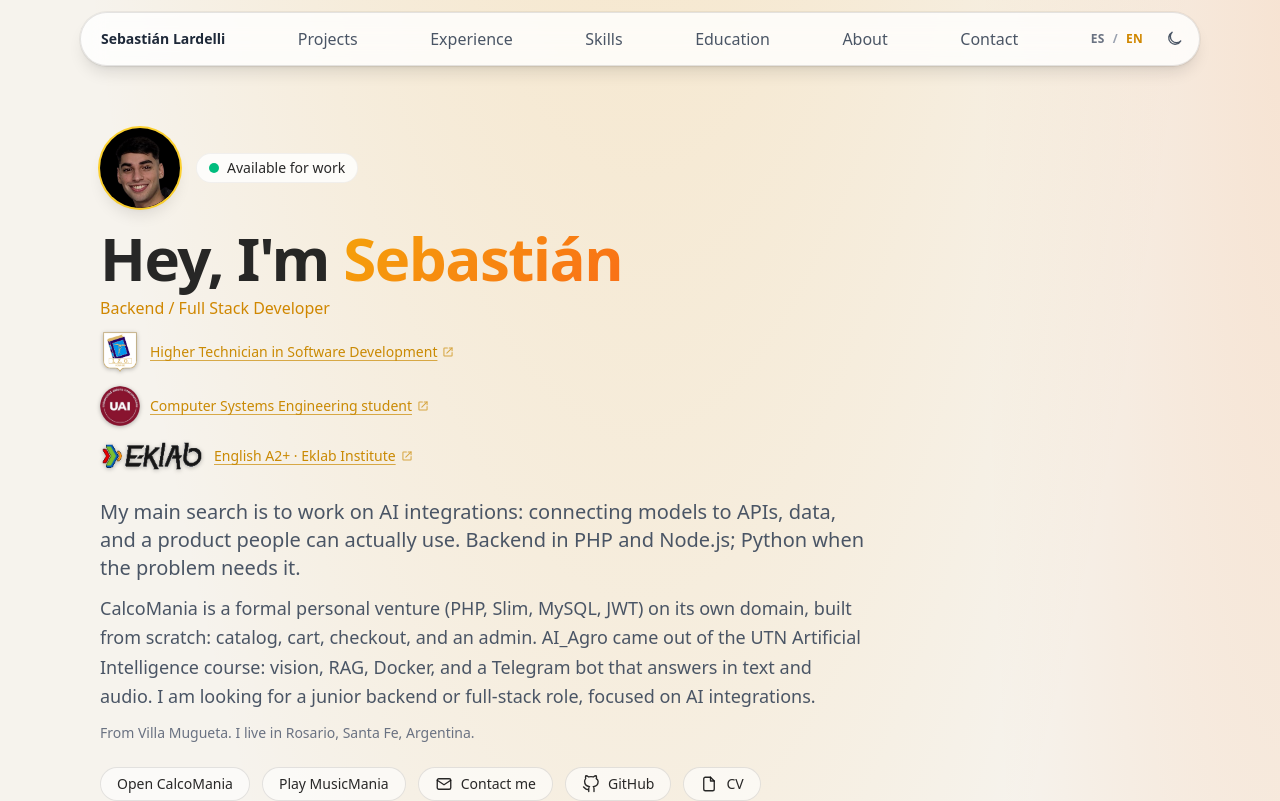
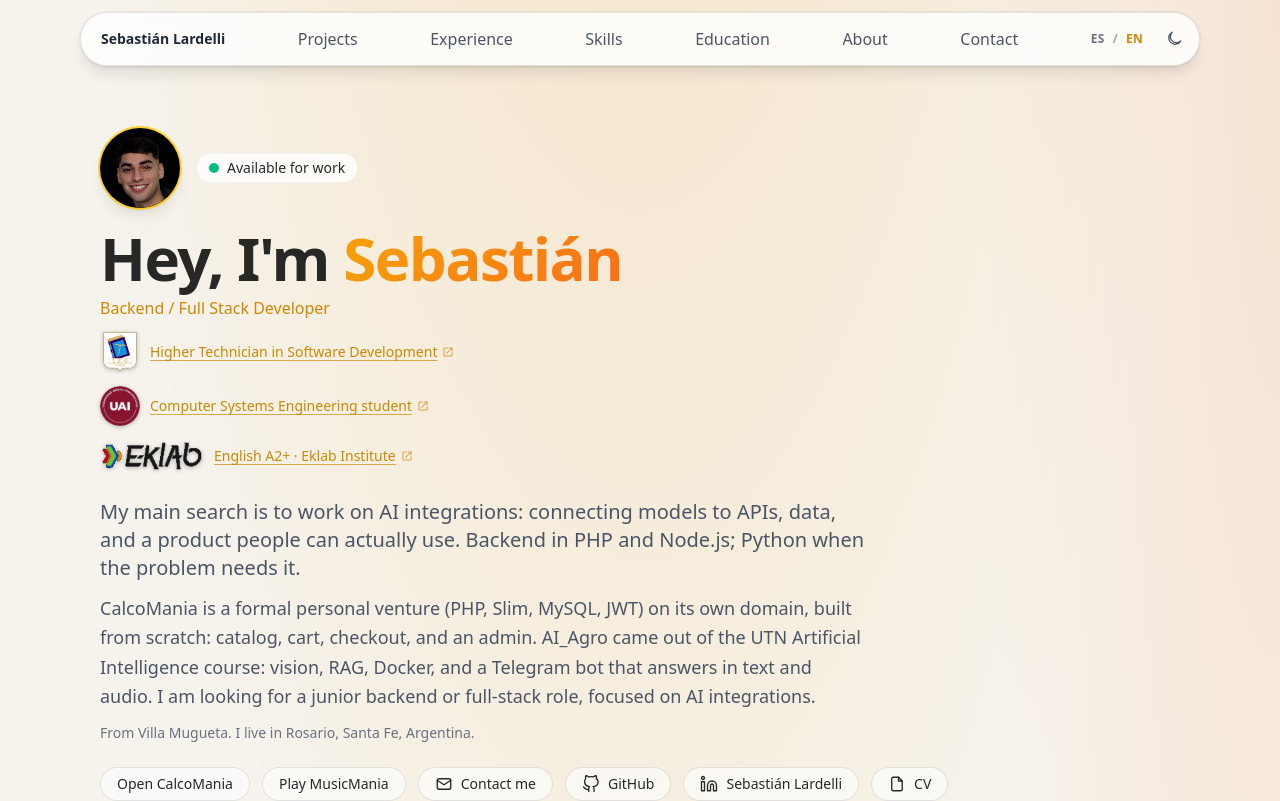
Before and after one commit to SebaLardelli/Portfolio, a React (Vite) app: page / in a window 1280 px wide. Shown: the top 801 px of the page. Built offline with nearby package versions, Linux system fonts and the light colour scheme.

Commit message:
cv local para descargar e imprimir desde la web

```diff
--- a/src/components/Contact.tsx
+++ b/src/components/Contact.tsx
@@ -1,5 +1,5 @@
 import { useI18n } from "../i18n/LanguageContext";
-import { FileIcon, MailIcon, PhoneIcon } from "./icons";
+import { FileIcon, LinkedinIcon, MailIcon, PhoneIcon } from "./icons";
 import { Section } from "./Section";
 
 export function Contact() {
@@ -25,6 +25,12 @@ export function Contact() {
       href: profile.cv,
       icon: <FileIcon className="size-6" />,
     },
+    {
+      label: t.ui.contactLinkedin,
+      value: profile.name,
+      href: profile.linkedin,
+      icon: <LinkedinIcon className="size-6" />,
+    },
   ];
 
   return (
@@ -32,7 +38,7 @@ export function Contact() {
       <p className="mb-6 text-pretty text-gray-600 dark:text-gray-300">
         {t.ui.contactIntro}
       </p>
-      <ul className="grid gap-3 xl:grid-cols-3">
+      <ul className="grid gap-3 sm:grid-cols-2 xl:grid-cols-4">
         {contacts.map((item) => (
           <li key={item.label}>
             <a
--- a/src/components/Hero.tsx
+++ b/src/components/Hero.tsx
@@ -1,5 +1,5 @@
 import { useI18n } from "../i18n/LanguageContext";
-import { FileIcon, GithubIcon, MailIcon } from "./icons";
+import { FileIcon, GithubIcon, LinkedinIcon, MailIcon } from "./icons";
 import { AvailabilityBadge, CredentialLink, SocialPill } from "./Pills";
 
 export function Hero() {
@@ -62,6 +62,9 @@ export function Hero() {
         <SocialPill href={profile.github}>
           <GithubIcon /> GitHub
         </SocialPill>
+        <SocialPill href={profile.linkedin}>
+          <LinkedinIcon /> {profile.name}
+        </SocialPill>
         <SocialPill href={profile.cv}>
           <FileIcon /> CV
         </SocialPill>
--- a/src/data/profile.ts
+++ b/src/data/profile.ts
@@ -39,6 +39,7 @@ export const profile = {
   email: "sebalardelli@gmail.com",
   phone: "+54 3464 440119",
   github: "https://github.com/SebaLardelli",
+  linkedin: "https://www.linkedin.com/in/sebasti%C3%A1n-lardelli/",
   cv: "#cv",
   image: publicUrl("/sebastian-lardelli.png"),
   musicmania: "https://sebalardelli.github.io/MusicMania/",
@@ -83,16 +84,16 @@ export const experience: ExperienceItem[] = [
     ],
   },
   {
-    title: "APIs REST con Node.js y TypeScript",
+    title: "APIs REST con stack MERN y TypeScript",
     company: "UAI · Ingeniería en Sistemas Informáticos",
     period: "Ago 2026 — Actualidad",
     current: true,
     description:
-      "Materia Desarrollo y Middleware Web, dentro de la carrera. Estoy pasando a Node el mismo tipo de backend que ya tenía en PHP: recursos con validación, hash de contraseñas y una capa HTTP que no se mezcla con la persistencia.",
+      "Materia Desarrollo y Middleware Web, dentro de la carrera. Estoy aprendiendo el stack MERN con TypeScript: MongoDB, Express, React y Node.js. API REST con validación, autenticación y capas (routes, controllers, models).",
     highlights: [
       "API REST en Express 5 y TypeScript sobre MongoDB / Mongoose, con paginado y filtros.",
-      "Zod en middleware: si el body no cierra, el controller no corre. Registro y login con bcryptjs (el hash no se selecciona en lecturas; mismo 401 si el mail no existe o la password es mala).",
-      "CORS limitado al front local. Git, capas (routes, controllers, models) y un front React de portfolio que consume el health de esa API.",
+      "Validación con Zod en middleware y registro/login con bcryptjs.",
+      "Git, CORS al front local y un front React que consume esa API.",
     ],
   },
 ];
@@ -116,7 +117,7 @@ export const formation: FormationItem[] = [
     period: "Últimos años",
     current: true,
     detail:
-      "Carrera de grado. En Desarrollo y Middleware Web armo APIs REST con Node.js, Express 5, TypeScript, MongoDB, Zod y autenticación: el mismo criterio de capas que ya usaba en PHP.",
+      "Carrera de grado. En Desarrollo y Middleware Web estoy aprendiendo el stack MERN con TypeScript: APIs REST en Express 5, MongoDB, Zod y autenticación.",
   },
   {
     title: "Tecnicatura Superior en Desarrollo de Software",
@@ -348,6 +349,6 @@ export const projects: ProjectItem[] = [
 export const about = [
   "Soy de Villa Mugueta, Santa Fe, y vivo en Rosario: vine a estudiar y estoy acá ahora. Técnico Superior en Desarrollo de Software (Instituto Zona Oeste, 2023–2025) y, ahora, en los últimos años de Ingeniería en Sistemas Informáticos en la UAI. Cursando inglés en Eklab Institute, nivel A2+. Mi búsqueda principal es un rol junior para dedicarme a integraciones con IA, con base de backend o full stack: APIs REST, autenticación, datos y un producto que se pueda explicar de punta a punta.",
   "CalcoMania es mi emprendimiento: un negocio personal formal, montado desde cero, con documentación de análisis y el sistema en producción (Slim, MySQL, JWT, cookies, catálogo, carrito, checkout y panel). AI_Agro es el proyecto del curso de Inteligencia Artificial de la UTN: el productor habla por Telegram y el bot responde con diagnóstico, pronóstico, RAG y audio. En IZO también dejé una app de escritorio en VB.NET (ventas, SQL Server y ticket con ReportViewer) y laboratorios de ruteo estático y dinámico en Kathará. MusicMania está publicado y se juega.",
-  "No arranco por el código. Hago elicitación, especificación de requerimientos, diagramas, mockups y prototipos, y recién ahí implemento. En la UAI, en Desarrollo y Middleware Web, hago el mismo tipo de API con Express, TypeScript y Mongo: Zod en la puerta, bcrypt para las contraseñas, recursos con Mongoose. El JWT de CalcoMania ya está; el de esta materia se arma en Auth II. Me interesa un equipo donde eso se pueda defender en una entrevista, no solo listar en un CV.",
+  "No arranco por el código. Hago elicitación, especificación de requerimientos, diagramas, mockups y prototipos, y recién ahí implemento. En la UAI, en Desarrollo y Middleware Web, estoy aprendiendo el stack MERN con TypeScript: Express, MongoDB, Zod y bcrypt. El JWT de CalcoMania ya está; el de esta materia se arma en Auth II. Me interesa un equipo donde eso se pueda defender en una entrevista, no solo listar en un CV.",
   "Como plus, ahora estoy aprendiendo robótica: Arduino en Tinkercad, prácticas reales en la facultad y un proyecto a futuro. También practico conducción de drone en simulador, en Uncrashed FPV.",
 ];
--- a/src/i18n/en.ts
+++ b/src/i18n/en.ts
@@ -63,15 +63,15 @@ export const en: Copy = {
     },
     {
       ...experienceEs[2],
-      title: "REST APIs with Node.js and TypeScript",
+      title: "REST APIs with the MERN stack and TypeScript",
       company: "UAI · Computer Systems Engineering",
       period: "Aug 2026 — Present",
       description:
-        "Web Development and Middleware, a course in the degree. I am moving to Node the same kind of backend I already had in PHP: validated resources, password hashing, and an HTTP layer that stays separate from persistence.",
+        "Web Development and Middleware, a course in the degree. I am currently learning the MERN stack with TypeScript: MongoDB, Express, React, and Node.js. REST API with validation, authentication, and layers (routes, controllers, models).",
       highlights: [
         "REST API in Express 5 and TypeScript on MongoDB / Mongoose, with pagination and filters.",
-        "Zod in middleware: if the body is invalid, the controller does not run. Sign-up and login with bcryptjs (the hash is never selected on reads; same 401 if the email does not exist or the password is wrong).",
-        "CORS limited to the local front. Git, layers (routes, controllers, models), and a React portfolio front that consumes that API health endpoint.",
+        "Validation with Zod in middleware, and sign-up/login with bcryptjs.",
+        "Git, CORS for the local front, and a React front that consumes that API.",
       ],
     },
   ],
@@ -82,7 +82,7 @@ export const en: Copy = {
       place: "Universidad Abierta Interamericana",
       period: "Final years",
       detail:
-        "Undergraduate degree. In Web Development and Middleware I build REST APIs with Node.js, Express 5, TypeScript, MongoDB, Zod, and authentication: the same layering I already used in PHP.",
+        "Undergraduate degree. In Web Development and Middleware I am learning the MERN stack with TypeScript: REST APIs in Express 5, MongoDB, Zod, and authentication.",
     },
     {
       ...formationEs[1],
@@ -205,7 +205,7 @@ export const en: Copy = {
   about: [
     "I am from Villa Mugueta, Santa Fe, and I live in Rosario: I moved here to study and I am here now. Higher Technician in Software Development (Instituto Zona Oeste, 2023–2025) and now in the final years of Computer Systems Engineering at UAI. I am taking English at Eklab Institute, A2+ level. My main search is a junior role focused on AI integrations, with a backend or full-stack base: REST APIs, authentication, data, and a product I can explain end to end.",
     "CalcoMania is my venture: a formal personal business, built from scratch, with analysis documentation and the system in production (Slim, MySQL, JWT, cookies, catalog, cart, checkout, and admin). AI_Agro is the project from the UTN Artificial Intelligence course: the grower talks on Telegram and the bot answers with diagnosis, forecast, RAG, and audio. At IZO I also shipped a VB.NET desktop app (sales, SQL Server, and a ReportViewer ticket) and static and dynamic routing labs in Kathará. MusicMania is published and playable.",
-    "I do not start with the code. I do elicitation, requirements specification, diagrams, mockups, and prototypes, and only then I implement. At UAI, in Web Development and Middleware, I build the same kind of API with Express, TypeScript, and Mongo: Zod at the door, bcrypt for passwords, resources with Mongoose. CalcoMania's JWT is already there; the one for this course is built in Auth II. I want a team where that can be defended in an interview, not only listed on a CV.",
+    "I do not start with the code. I do elicitation, requirements specification, diagrams, mockups, and prototypes, and only then I implement. At UAI, in Web Development and Middleware, I am learning the MERN stack with TypeScript: Express, MongoDB, Zod, and bcrypt. CalcoMania's JWT is already there; the one for this course is built in Auth II. I want a team where that can be defended in an interview, not only listed on a CV.",
     "As a plus, I am currently learning robotics: Arduino in Tinkercad, hands-on labs at university, and a project ahead. I also practice drone flying in a simulator, Uncrashed FPV.",
   ],
   ui: {
@@ -231,6 +231,7 @@ export const en: Copy = {
     contactEmail: "Email",
     contactPhone: "Phone",
     contactCv: "Résumé",
+    contactLinkedin: "LinkedIn",
     downloadCv: "View résumé",
     cv: {
       pageTitle: "Sebastián Lardelli | Résumé",
--- a/src/i18n/es.ts
+++ b/src/i18n/es.ts
@@ -38,6 +38,7 @@ export const es: Copy = {
     contactEmail: "Email",
     contactPhone: "Teléfono",
     contactCv: "Currículum",
+    contactLinkedin: "LinkedIn",
     downloadCv: "Ver currículum",
     cv: {
       pageTitle: "Sebastián Lardelli | Currículum",
--- a/src/i18n/types.ts
+++ b/src/i18n/types.ts
@@ -31,6 +31,7 @@ export type UiCopy = {
   contactEmail: string;
   contactPhone: string;
   contactCv: string;
+  contactLinkedin: string;
   downloadCv: string;
   cv: {
     pageTitle: string;
```
Also changed, not shown: src/components/Cv.tsx (+10 -12 lines).
